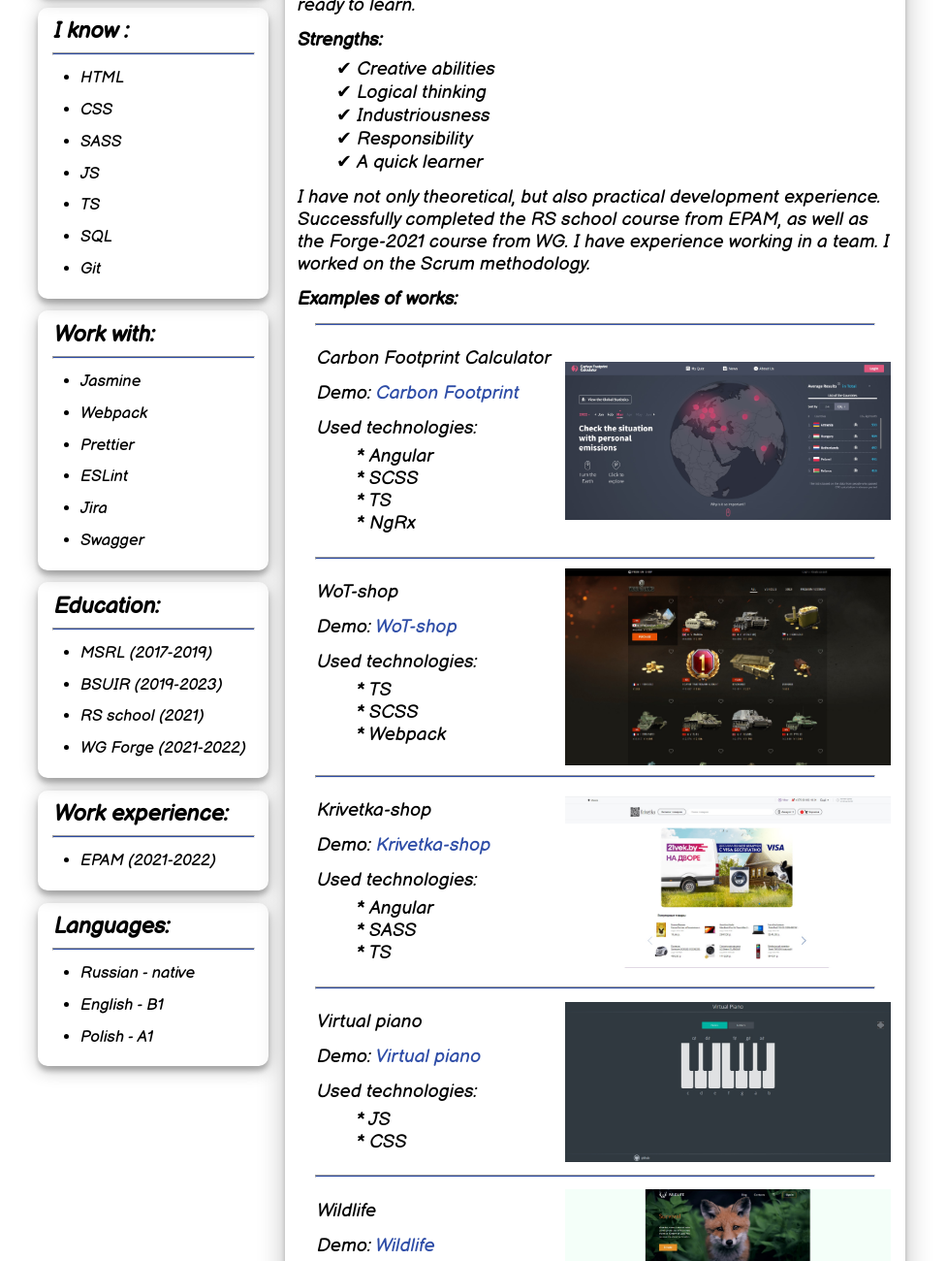
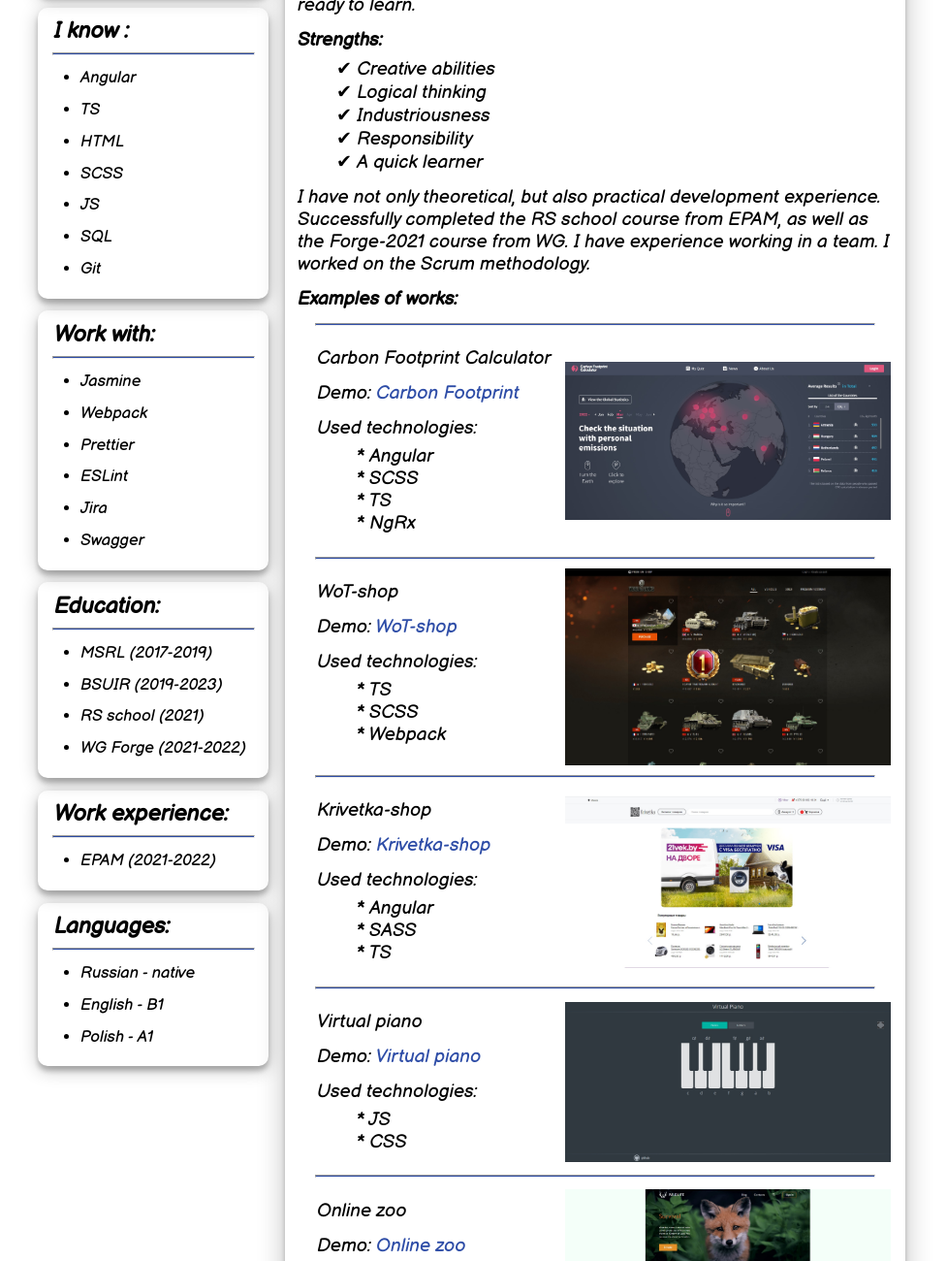
Before and after one commit to Krivetka/CV, a plain HTML site: page index.html in a window 1280 px wide. Shown: the part 440-1740 px from the top of the page at 97% size, without its empty margins (153-1130 px from the left). Drawn offline with Linux system fonts and the light colour scheme; a web font is replaced by a local one.

Commit message:
Update index.html

```diff
--- a/index.html
+++ b/index.html
@@ -28,11 +28,11 @@
             <h3>I know :</h3>
             <hr>
             <ul>
+                <li>Angular</li>
+                <li>TS</li>
                 <li>HTML</li>
-                <li>CSS</li>
-                <li>SASS</li>
+                <li>SCSS</li>
                 <li>JS
-                <li>TS</li>
                 <li>SQL</li>
                 <li>Git</li>
             </ul>
@@ -157,8 +157,8 @@
          <hr>
          <div class="block">
              <div class="block-info">
-         <p>Wildlife</p>
-         <p>Demo: <span><a href="https://krivetka.github.io/Wildlife/">Wildlife</a></span></p>
+         <p>Online zoo</p>
+         <p>Demo: <span><a href="https://rolling-scopes-school.github.io/krivetka-JSFE2021Q1/online-zoo/pages/main/">Online zoo</a></span></p>
          <p>Used technologies:</p>
          <ul class="technologies">
              <li>HTML</li>
```
